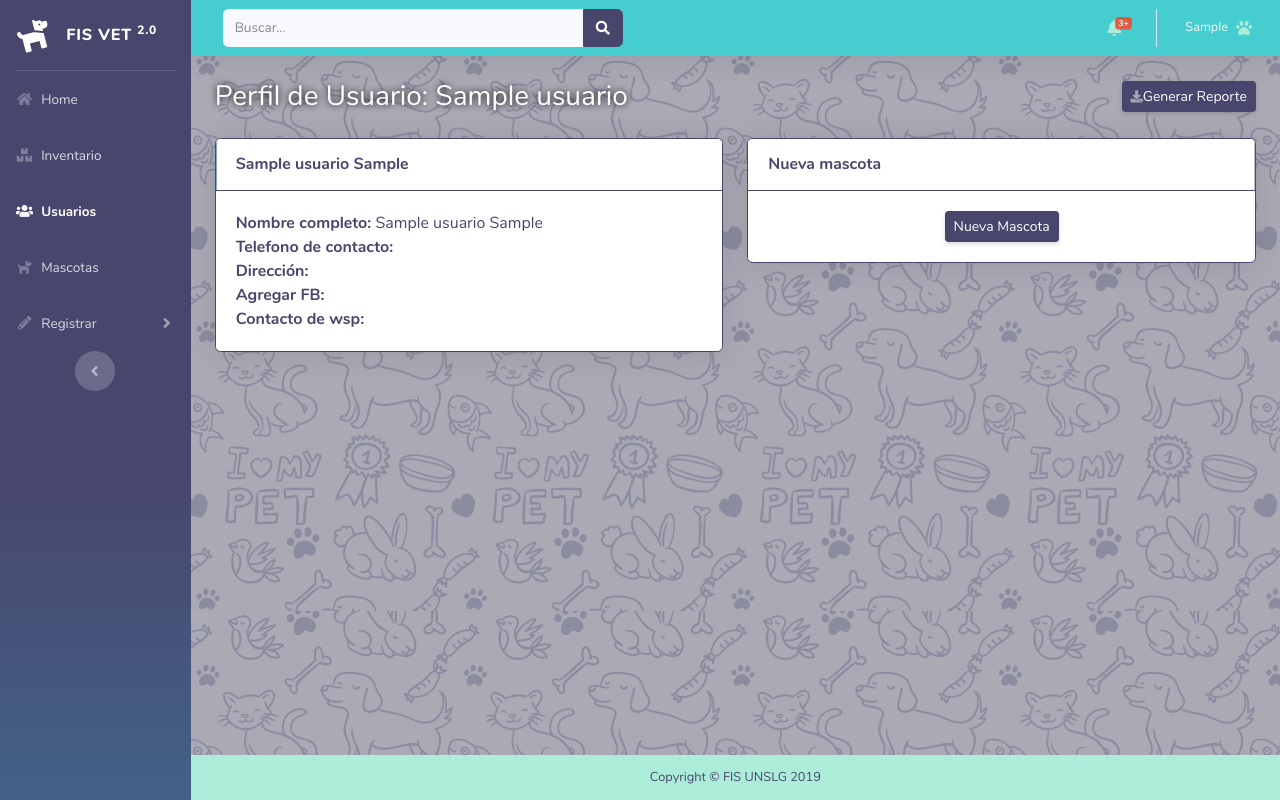
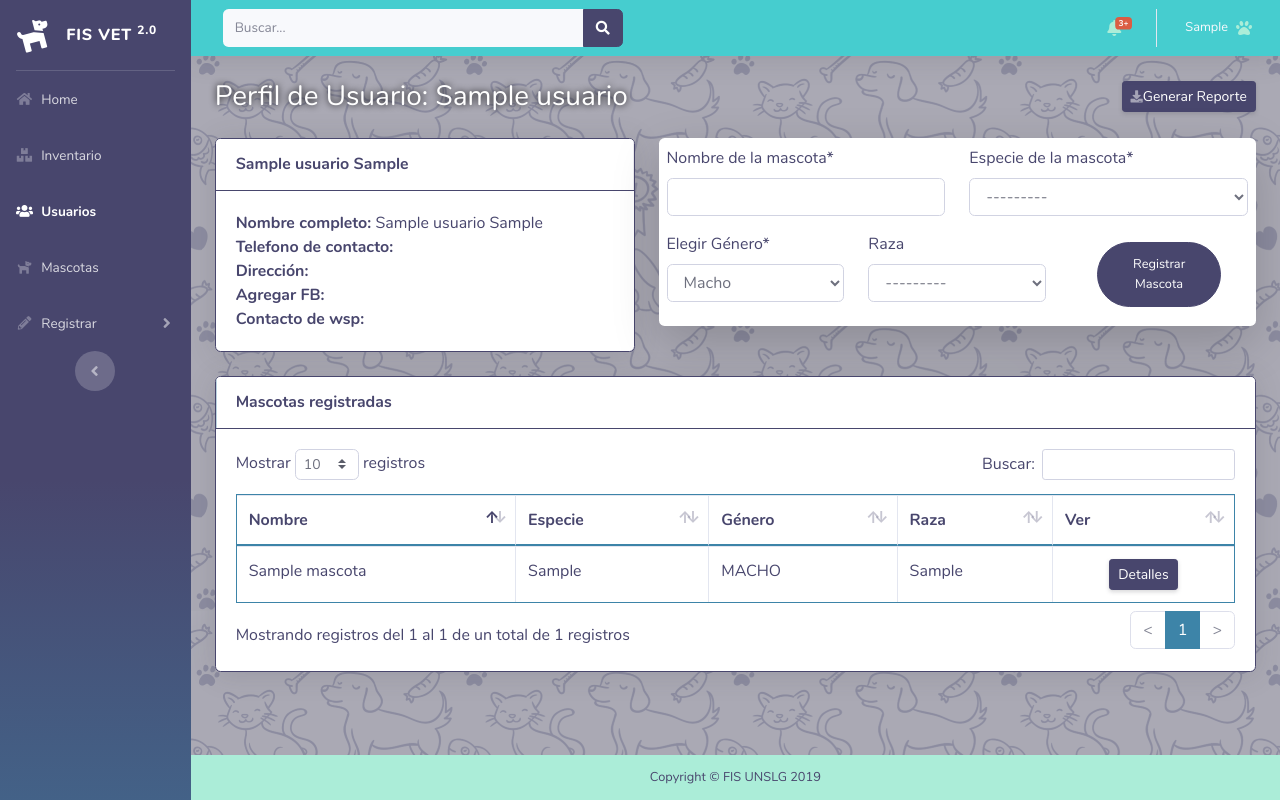
Before and after one commit to IHummer/UribeChristiam, a Django app: page /usuarios/1/ in a window 1280 px wide. Run offline with Django 3.2, Linux system fonts and the light colour scheme; a user stored in the database is signed in; tables that the repository leaves empty hold one stand-in row (values such as "Sample post"); some libraries are stand-ins or nearby versions.

Commit message:
juntado reg mascota dentro de perfil

```diff
--- a/mascotas/urls.py
+++ b/mascotas/urls.py
@@ -4,6 +4,6 @@ from . import views
 app_name = 'mascotas'
 urlpatterns = [
     path('', views.index, name='index'),
-    path('nueva_mascota/', views.nueva_mascota, name='nueva_mascota'),
+    # path('nueva_mascota/', views.nueva_mascota, name='nueva_mascota'),
     path('<int:item_id>/', views.perfil_mascota, name='perfil_mascota')
 ]
--- a/static/css/style.css
+++ b/static/css/style.css
@@ -250,3 +250,11 @@ input[type=number]::-webkit-outer-spin-button {
     -webkit-appearance: none;
     margin: 0;
 }
+.div-btn-masc-perfil{
+    margin: auto;
+}
+
+.btn-masc-perfil{
+    width: 70%;
+    margin: auto;
+}
--- a/templates/base.html
+++ b/templates/base.html
@@ -72,7 +72,7 @@
             <!-- <h6 class="collapse-header">Custom Components:</h6> -->
             <a class="collapse-item" href="{% url 'inventario:nuevo_prod' %}">Registrar productos</a>
             <a class="collapse-item" href="{% url 'usuarios:nuevo_usr' %}">Registrar usuarios</a>
-            <!-- <a class="collapse-item" href="{% url 'mascotas:nueva_mascota' %}">Registrar mascotas</a> -->
+            <!-- <a class="collapse-item" href="% url 'mascotas:nueva_mascota' %">Registrar mascotas</a> -->
           </div>
         </div>
       </li>
--- a/templates/mascotas/nueva_mascota.html
+++ b/templates/mascotas/nueva_mascota.html
@@ -6,6 +6,7 @@
 {% block registrar-activo %}active{% endblock %}
 
 {% block body %}
+<!-- en desuso, apartado para crear nueva mascota independiente -->
 <div class="card o-hidden border-0 shadow-lg my-5">
     <div class="card-body p-0">
         <!-- Nested Row within Card Body -->
--- a/templates/mascotas/nueva_mascota_2.html
+++ b/templates/mascotas/nueva_mascota_2.html
@@ -6,6 +6,7 @@
 {% block registrar-activo %}active{% endblock %}
 
 {% block body %}
+<!-- en desuso, apartado para crear nueva mascota a partir de usuario -->
 <div class="card o-hidden border-0 shadow-lg my-5">
     <div class="card-body p-0">
         <!-- Nested Row within Card Body -->
--- a/templates/usuarios/perfil.html
+++ b/templates/usuarios/perfil.html
@@ -1,11 +1,12 @@
 {% extends 'base.html' %}
+{% load crispy_forms_tags %}
 {% block titulo %}Usuarios{% endblock %}
 
 {% block usuario-activo %}active{% endblock %}
 {% block adicional-header %}{{ item.nomb_usr }}{% endblock %}
 {% block body %}
 <div class="row">
-<div class="col-lg-6">
+<div class="col-lg-5">
 <div class="card shadow mb-4">
     <div class="card-header py-3">
         <h6 class="m-0 font-weight-bold text-primary">{{ item.nomb_usr }} {{ item.ap_usr }}</h6>
@@ -19,15 +20,61 @@
     </div>
 </div>
 </div>
-<div class="col-lg-6">
-    <div class="card shadow mb-4">
-        <div class="card-header py-3">
-            <h6 class="m-0 font-weight-bold text-primary">Nueva mascota</h6>
-        </div>
-        <div class="card-body">
-            <div class="btn-configuracion"><a href="{% url 'usuarios:nueva_mascota_perfil_usr' item.id %}" class="d-none d-sm-inline-block btn btn-sm btn-primary shadow-sm">Nueva Mascota</a></div>
+<div class="col-lg-7">
+<div class="card o-hidden border-0 shadow-lg">
+    <div class="card-body p-0">
+        <!-- Nested Row within Card Body -->
+        <div class="row">
+            <div class="col-lg-12">
+                <div class="p-2">
+                    <form class="user" method="POST">
+                        {% csrf_token %}
+                        <div class="row">
+                            <div class="col-md-6">{{ form.nomb_mascota|as_crispy_field }}</div>
+                            <div class="col-md-6">{{ form.tip_mascota|as_crispy_field }}</div>
+                        </div>
+                        <div class="row">
+                            <div class="col-md-4">{{ form.genero_mascota|as_crispy_field }}</div>
+                            <div class="col-md-4">{{ form.raza_mascota|as_crispy_field }}</div>
+                            <div class="col-md-4 div-btn-masc-perfil"><button type="submit" class="btn btn-primary btn-user btn-block btn-masc-perfil">Registrar Mascota</button></div>
+                        </div>
+                    </form>
+                </div>
+            </div>
         </div>
     </div>
+</div></div>
+</div>
+
+<div class="card shadow mb-4">
+    <div class="card-header py-3">
+        <h6 class="m-0 font-weight-bold text-primary">Mascotas registradas</h6>
+    </div>
+    <div class="card-body">
+        <div class="table-responsive">
+            <table class="table table-bordered" id="dataTable" width="100%" cellspacing="0">
+                <thead>
+                    <tr>
+                        <th>Nombre</th>
+                        <th>Especie</th>
+                        <th>Género</th>
+                        <th>Raza</th>
+                        <th>Ver</th>
+                    </tr>
+                </thead>
+                <tbody>
+                    {% for item in items_mascota %}
+                    <tr>
+                        <td>{{ item.nomb_mascota }}</td>
+                        <td>{{ item.tip_mascota }}</td>
+                        <td>{{ item.genero_mascota }}</td>
+                        <td>{{ item.raza_mascota|default_if_none:"---" }}</td>
+                        <td><div class="btn-configuracion"><a href="{% url 'mascotas:perfil_mascota' item.id %}" class="d-none d-sm-inline-block btn btn-sm btn-primary shadow-sm">Detalles</a></div></td>
+                    </tr>
+                    {% endfor %}
+                </tbody>
+            </table>
+        </div>
     </div>
 </div>
 {% endblock %}
--- a/usuarios/urls.py
+++ b/usuarios/urls.py
@@ -6,5 +6,5 @@ urlpatterns = [
     path('', views.index, name='index'),
     path('nuevo_usuario/', views.nuevo_usr, name='nuevo_usr'),
     path('<int:item_id>/', views.perfil_usr, name='perfil_usr'),
-    path('<int:item_id>/Nueva_mascota', views.nueva_mascota_perfil_usr, name='nueva_mascota_perfil_usr'),
+    # path('<int:item_id>/Nueva_mascota', views.nueva_mascota_perfil_usr, name='nueva_mascota_perfil_usr'),
 ]
--- a/usuarios/views.py
+++ b/usuarios/views.py
@@ -28,34 +28,32 @@ def nuevo_usr(request):
 # vista para cada usuario
 def perfil_usr(request, item_id):
     try:
+        items = Mascota.objects.filter(propietario_mascota=item_id)
+        propietario_mascota = get_object_or_404(Usuario, pk=item_id)
+        form = FormMascota(request.POST or None)
         item = Usuario.objects.get(pk=item_id)
+        if form.is_valid():
+            nform = form.save(commit=False) # Don't save it yet
+            nform.propietario_mascota = propietario_mascota # Add person
+            nform.save() # Now save it
+            return redirect('usuarios:perfil_usr', item_id=item_id)
         context = {
         'item' : item,
         'header' : 'Perfil de Usuario: ',
+        'form' : form,
+        'items_mascota' : items,
         }
-
     except Usuario.DoesNotExist:
         raise Http404("Usuario no existe")
     return render(request, 'usuarios/perfil.html', context)
 
+# CREAR NUEVA MASCOTA PARA USUARIO EN APARTADO
 # def nueva_mascota_perfil_usr(request, item_id):
-#     if request.method ==  "POST":
-#         form = FormMascota(request.POST)
-#         if form.is_valid():
-#             nform = form.save(commit=False)
-#             nform.instance.propietario_mascota = Usuario.objects.get(id=item_id)
-#             nform.save()
+#     propietario_mascota = get_object_or_404(Usuario, pk=item_id)
+#     form = FormMascota(request.POST or None)
+#     if form.is_valid():
+#         nform = form.save(commit=False) # Don't save it yet
+#         nform.propietario_mascota = propietario_mascota # Add person
+#         nform.save() # Now save it
 #         return redirect('mascotas:index')
-#     else:
-#         form = FormMascota()
-#         return render(request, 'mascotas/nueva_mascota_2.html', {'form': form})
-
-def nueva_mascota_perfil_usr(request, item_id):
-    propietario_mascota = get_object_or_404(Usuario, pk=item_id)
-    form = FormMascota(request.POST or None)
-    if form.is_valid():
-        nform = form.save(commit=False) # Don't save it yet
-        nform.propietario_mascota = propietario_mascota # Add person
-        nform.save() # Now save it
-        return redirect('mascotas:index')
-    return render(request, 'mascotas/nueva_mascota_2.html', {'form': form})
+#     return render(request, 'mascotas/nueva_mascota_2.html', {'form': form})
```
Also changed, not shown: mascotas/views.py (+10 -9 lines).
